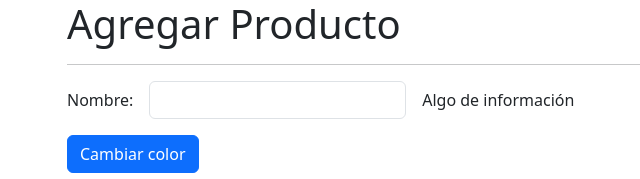
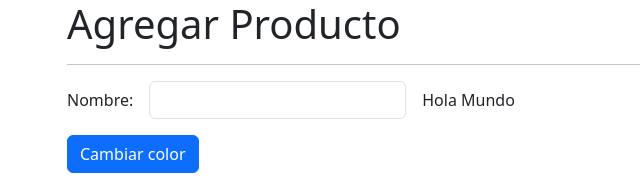
Before and after one commit to roraima1986/directiveSignals, an Angular app: page /products/product in a window 1280 px wide. Shown: the top 179 px of the page, without its empty margins (15-655 px from the left). Built offline with nearby package versions, Linux system fonts and the light colour scheme.

Commit message:
Custom Label - Directiva Personalizada

```diff
--- a/src/app/products/pages/product-page/product-page.component.html
+++ b/src/app/products/pages/product-page/product-page.component.html
@@ -16,7 +16,7 @@
     </div>
 
     <div class="col-auto">
-      <span>Algo de información</span>
+      <span customLabel></span>
     </div>
   </div>
 
--- a/src/app/products/products.module.ts
+++ b/src/app/products/products.module.ts
@@ -4,6 +4,7 @@
 
 import { ProductsRoutingModule } from './products-routing.module';
 import { ProductPageComponent } from './pages/product-page/product-page.component';
+import { SharedModule } from '../shared/shared.module';
 
 
 
@@ -15,6 +16,7 @@
     CommonModule,
     ProductsRoutingModule,
     ReactiveFormsModule,
+    SharedModule
   ]
 })
 export class ProductsModule { }
--- /dev/null
+++ b/src/app/shared/directives/custom-label.directive.ts
@@ -0,0 +1,22 @@
+import { Directive, ElementRef, OnInit } from '@angular/core';
+
+@Directive({
+  selector: '[customLabel]'
+})
+export class CustomLabelDirective implements OnInit {
+
+  private htmlElement?:ElementRef<HTMLElement>;
+
+  constructor( private el:ElementRef<HTMLElement> ) {
+    //console.log('contstructor de la Directiva')
+    console.log(el);
+    this.htmlElement = el;
+
+    this.htmlElement.nativeElement.innerHTML = 'Hola Mundo';
+  }
+
+  ngOnInit(): void {
+    console.log("Directiva - ngOnInit");
+  }
+
+}
```
Also changed, not shown: src/app/shared/shared.module.ts (added, +18 -0 lines).
